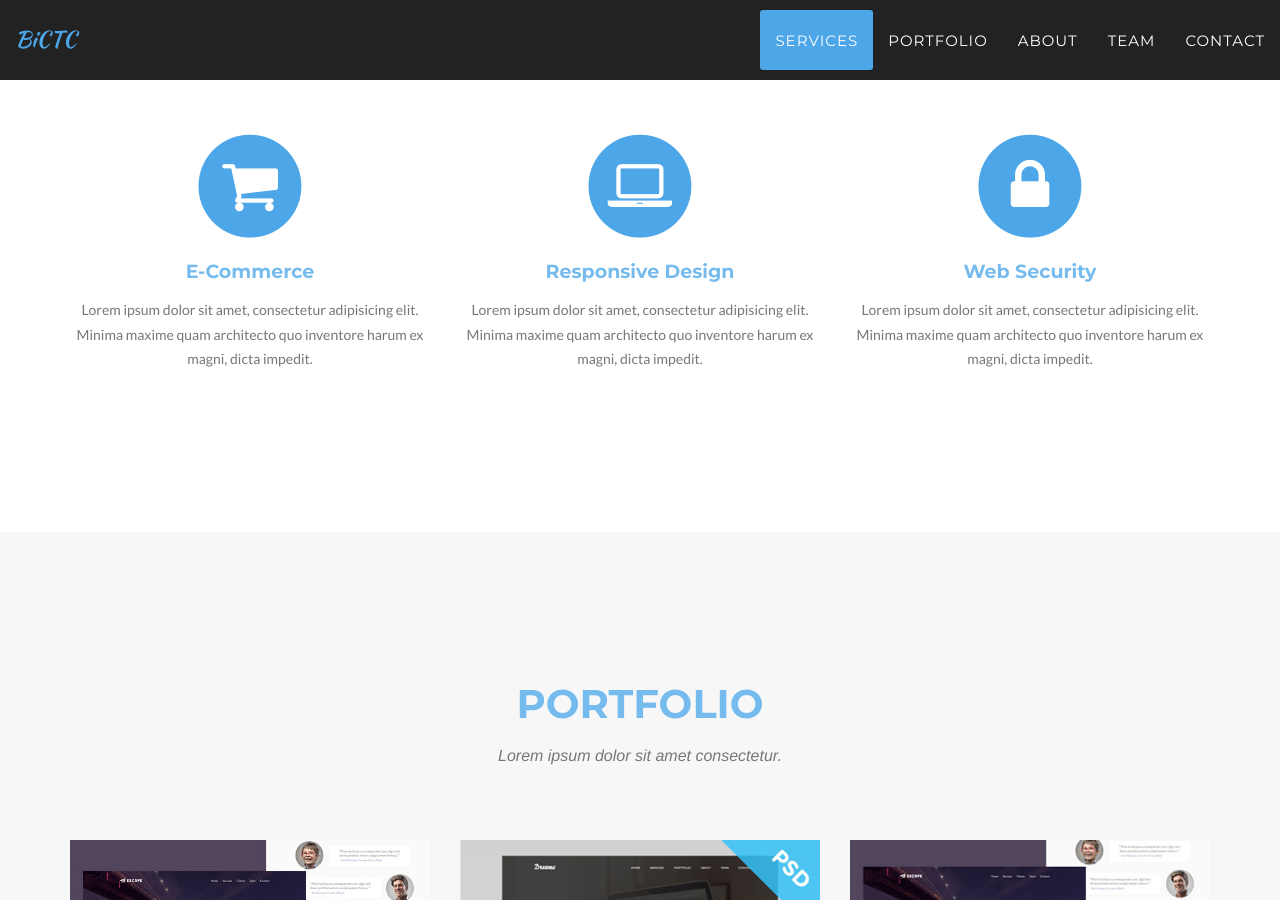
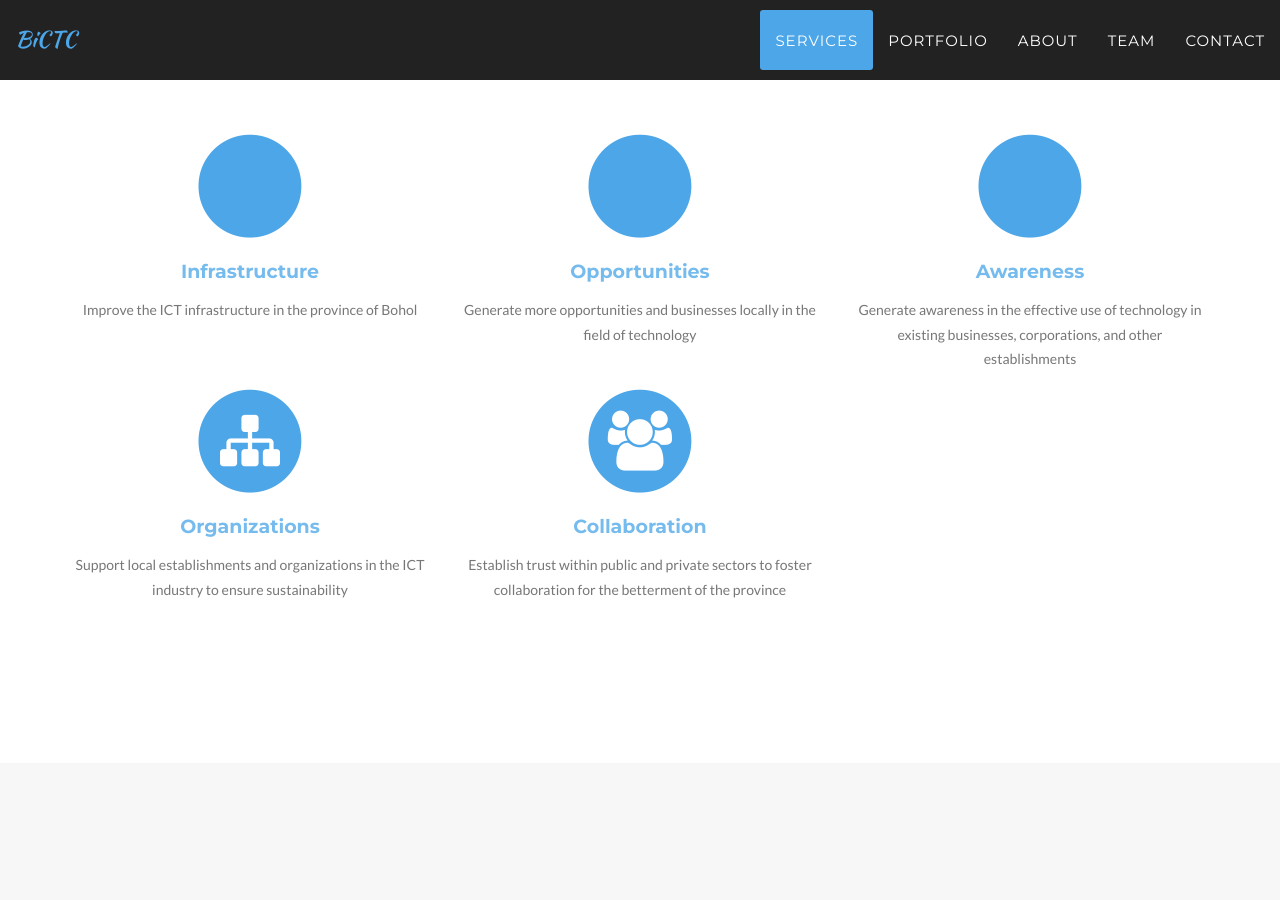
Before and after one commit to jiefool/BICTC, a Jekyll site: the page built from index.html, in a window 1280 px wide and 900 px high, scrolled down 699 px. Built offline with Jekyll 4.4.1, drawn with Linux system fonts in a browser that asks for light colours; some web fonts are replaced; some of the changed text lies outside the part shown.

Commit message:
add about and services

```diff
--- a/_includes/about.html
+++ b/_includes/about.html
@@ -4,10 +4,9 @@
             <div class="row">
                 <div class="col-lg-12 text-center">
                     <h2 class="section-heading">About</h2>
-                    <h3 class="section-subheading text-muted">The council was formed in April 2008 and had its initial meetings in May 2008 leading to the first annual planning session on June 20, 2008. The council is composed of government, academe, private sector and utility provider representatives.
-                    <br/>
-                    <br/>
-                    The council’s goal is to help provide ICT enabled jobs for Boholanos in Bohol which is in line with the national and local government thrusts in the technology sector. Bohol aims to be among the provinces within the Cyber Corridor of the Philippines.</h3>
+                    <h3 class="section-subheading text-muted">
+                        Established in 2008, the Bohol Information Communication Technology Council endeavors to promote new ICT businesses in the province of Bohol, improve the local ICT infrastructure, and create more opportunities in the provincial ecosystem through the betterment and promotion of technology and all its related industries.
+                    </h3>
                 </div>
             </div>
             <div class="row">
--- a/_includes/services.html
+++ b/_includes/services.html
@@ -11,26 +11,46 @@
                 <div class="col-md-4">
                     <span class="fa-stack fa-4x">
                         <i class="fa fa-circle fa-stack-2x text-primary"></i>
-                        <i class="fa fa-shopping-cart fa-stack-1x fa-inverse"></i>
+                        <i class="fa fa-industry fa-stack-1x fa-inverse"></i>
                     </span>
-                    <h4 class="service-heading">E-Commerce</h4>
-                    <p class="text-muted">Lorem ipsum dolor sit amet, consectetur adipisicing elit. Minima maxime quam architecto quo inventore harum ex magni, dicta impedit.</p>
+                    <h4 class="service-heading">Infrastructure</h4>
+                    <p class="text-muted">Improve the ICT infrastructure in the province of Bohol</p>
                 </div>
                 <div class="col-md-4">
                     <span class="fa-stack fa-4x">
                         <i class="fa fa-circle fa-stack-2x text-primary"></i>
-                        <i class="fa fa-laptop fa-stack-1x fa-inverse"></i>
+                        <i class="fa fa-black-tie fa-stack-1x fa-inverse"></i>
                     </span>
-                    <h4 class="service-heading">Responsive Design</h4>
-                    <p class="text-muted">Lorem ipsum dolor sit amet, consectetur adipisicing elit. Minima maxime quam architecto quo inventore harum ex magni, dicta impedit.</p>
+                    <h4 class="service-heading">Opportunities</h4>
+                    <p class="text-muted">Generate more opportunities and businesses locally in the field of technology</p>
                 </div>
                 <div class="col-md-4">
                     <span class="fa-stack fa-4x">
                         <i class="fa fa-circle fa-stack-2x text-primary"></i>
-                        <i class="fa fa-lock fa-stack-1x fa-inverse"></i>
+                        <i class="fa fa-leanpub fa-stack-1x fa-inverse"></i>
                     </span>
-                    <h4 class="service-heading">Web Security</h4>
-                    <p class="text-muted">Lorem ipsum dolor sit amet, consectetur adipisicing elit. Minima maxime quam architecto quo inventore harum ex magni, dicta impedit.</p>
+                    <h4 class="service-heading">Awareness</h4>
+                    <p class="text-muted">Generate awareness in the effective use of technology in existing businesses, corporations, and other establishments</p>
+                </div>
+            </div>
+             <div class="row text-center">
+                <div class="col-md-4">
+                    <span class="fa-stack fa-4x">
+                        <i class="fa fa-circle fa-stack-2x text-primary"></i>
+                        <i class="fa fa-sitemap fa-stack-1x fa-inverse"></i>
+                    </span>
+                    <h4 class="service-heading">Organizations</h4>
+                    <p class="text-muted">Support local establishments and organizations in the ICT industry to ensure sustainability</p>
+                </div>
+                <div class="col-md-4">
+                    <span class="fa-stack fa-4x">
+                        <i class="fa fa-circle fa-stack-2x text-primary"></i>
+                        <i class="fa fa-users fa-stack-1x fa-inverse"></i>
+                    </span>
+                    <h4 class="service-heading">Collaboration</h4>
+                    <p class="text-muted">Establish trust within public and private sectors to foster collaboration for the betterment of the province</p>
+                </div>
+                <div class="col-md-4">
                 </div>
             </div>
         </div>
```
